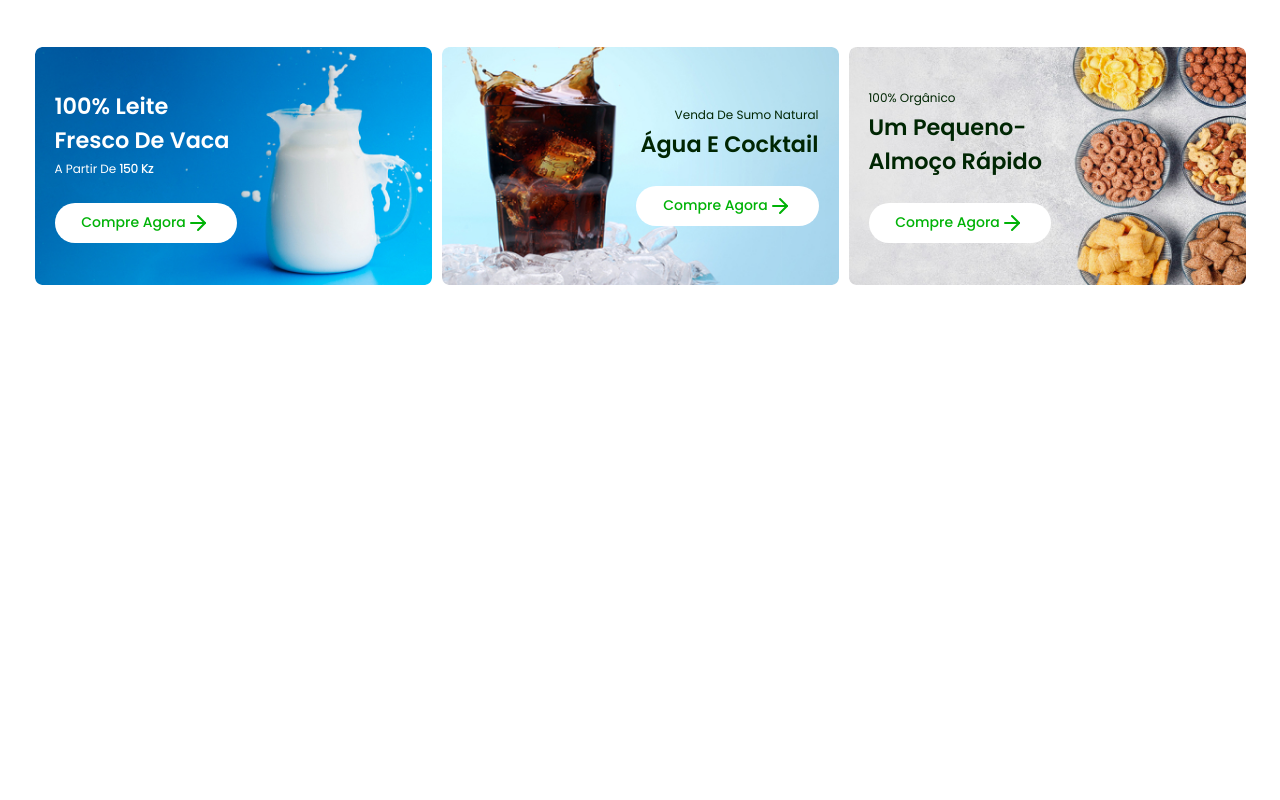
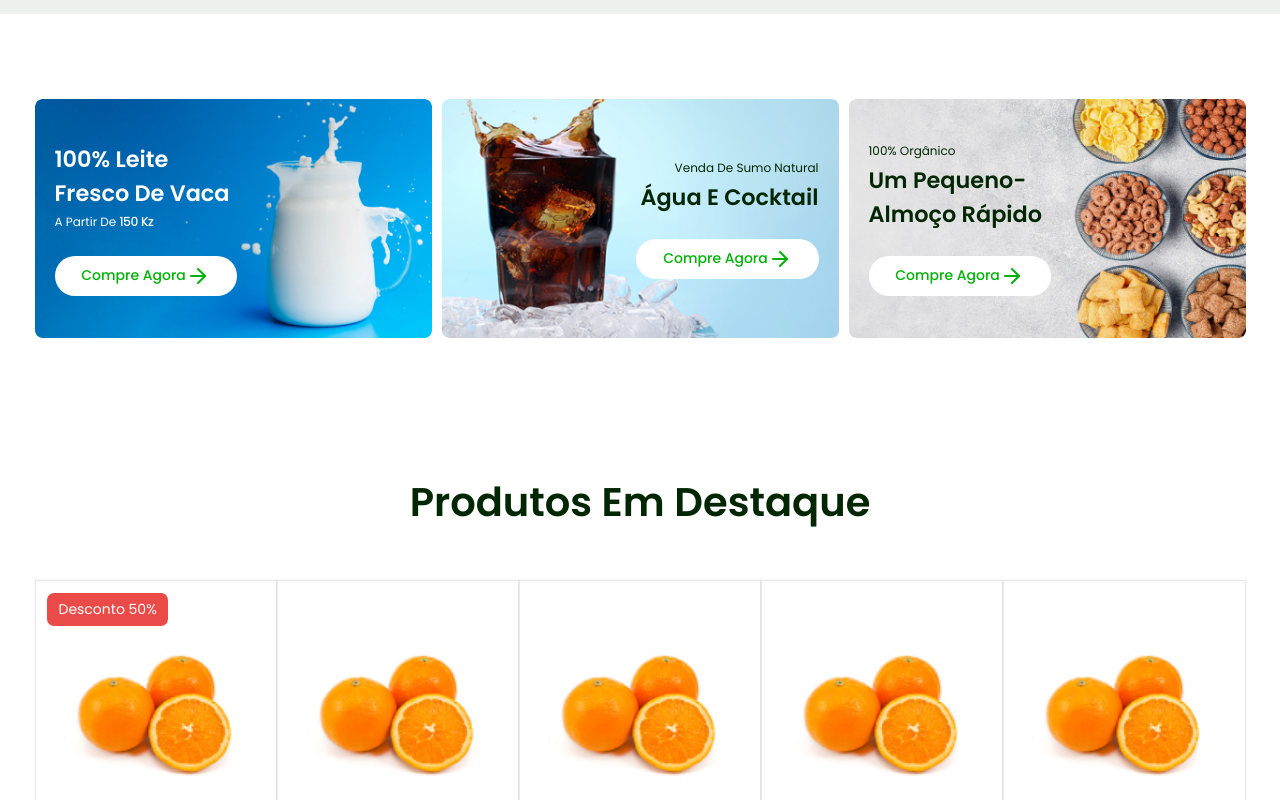
Before and after one commit to delciocapolo/agricolar, a React (Vite) app: page / in a window 1280 px wide. Shown: the part 2000-2800 px from the top of the page. Before the commit the page ends 2371 px from the top, so only its background shows below. Built offline with nearby package versions, Linux system fonts and the light colour scheme.

Commit message:
FeaturedComponent is done

```diff
--- a/src/components/BG/BG.tsx
+++ b/src/components/BG/BG.tsx
@@ -39,6 +39,7 @@ const BG = () => {
         width: 100%;
         // background-color: red;
         margin-top: 13.5%;
+        padding-bottom: 3.3rem;
         flex-direction: column;
 
         // & > * {
--- a/src/components/Body/Skeleton.tsx
+++ b/src/components/Body/Skeleton.tsx
@@ -3,6 +3,7 @@ import Header from "../Header/Header";
 import BG from "../BG/BG";
 import { PaddingProvider } from "../contexts/padding";
 import Banners from "../main-components/Banners/Banners";
+import FeaturedProducts from "../FeaturedProducts/FeaturedProducts";
 
 const SkeletonContainer = styled['main']``;
 
@@ -13,6 +14,7 @@ const Skeleton = () => {
                 <Header />
                 <BG />
                 <Banners />
+                <FeaturedProducts />
             </SkeletonContainer>
         </PaddingProvider>
     )
--- /dev/null
+++ b/src/components/FeaturedProducts/FeaturedProducts.tsx
@@ -0,0 +1,53 @@
+import styled from "@emotion/styled"
+import { Container as ContainerBase } from "../Container/Container";
+import Normal from "../main-components/Product5n/Normal";
+
+const FeaturedProductsContainer = styled['div']`
+    width: 100%;
+    padding: 3rem 0;
+    // background-color: red;
+`;
+const Container = styled(ContainerBase)`
+    margin: auto;
+    min-height: 0;
+`;
+const Title = styled['h1']`
+    font: var(--Display03-600);
+    color: var(--Green-900);
+    text-align: center;
+    // background-color: brown;
+`;
+const Products = styled['div']`
+    width: 100%;
+    gap: 0;
+    padding: 3rem 0;
+
+    & > div {
+        box-shadow: inset 0 0 0 1px rgba(51, 51, 51, 0.1), 0 0 1px 1px rgba(51, 51, 51, 0.03);
+        border-radius: 0;
+        flex: 1 1 242px;
+
+        &:hover {
+            transform: scale(1.02);
+        }
+    }
+`;
+
+const FeaturedProducts = () => {
+    return (
+        <FeaturedProductsContainer>
+            <Container>
+                <Title>produtos em destaque</Title>
+                <Products className="d-flex">
+                    <Normal price={12} ratingNumber={3} saleStatus={['sale']} saleValue={50} />
+                    <Normal price={12} ratingNumber={3} />
+                    <Normal price={12} ratingNumber={3} />
+                    <Normal price={12} ratingNumber={3} />
+                    <Normal price={12} ratingNumber={3} />
+                </Products>
+            </Container>
+        </FeaturedProductsContainer>
+    )
+};
+
+export default FeaturedProducts;
--- a/src/components/Header/Header.tsx
+++ b/src/components/Header/Header.tsx
@@ -1,3 +1,4 @@
+import { MouseEvent, useContext, useState } from "react";
 import styled from "@emotion/styled";
 import Box from "../main-components/TopLevelComponent/Box/Box";
 import cestoFrutas from '../../assets/products/Image.jpg';
@@ -5,7 +6,6 @@ import fruta1 from '../../assets/products/Rectangle 5-1.jpg';
 import Information from "./Information/Information";
 import Tracker from "./Tracker/Tracker";
 import Arrow from "./Arrow/Arrow";
-import { MouseEvent, useContext, useState } from "react";
 import { PaddingContext } from "../contexts/padding";
 
 interface IItemsArrow {
@@ -99,7 +99,7 @@ const Header = () => {
 
     const [currentIndex, setCurrentIndex] = useState<number>(0);
 
-    const handleClickRight = (_: MouseEvent<HTMLButtonElement>) => {
+    const handleClickRight = (_?: MouseEvent<HTMLButtonElement>) => {
         console.log(currentIndex);
         setCurrentIndex(prev => {
             const next = prev + 1;
@@ -111,7 +111,7 @@ const Header = () => {
         });
         console.log(currentIndex);
     }
-    const handleClickLeft = (_: MouseEvent<HTMLButtonElement>) => {
+    const handleClickLeft = (_?: MouseEvent<HTMLButtonElement>) => {
         console.log(currentIndex);
         setCurrentIndex(prev => {
             const next = prev - 1;
--- a/src/components/Header/Information/Information.tsx
+++ b/src/components/Header/Information/Information.tsx
@@ -59,7 +59,7 @@ const Information = () => {
         <InformationContainer className="d-flex">
             <Heading className="d-flex">
                 <HeadingWelcome>seja-bem vindo ao agricolar</HeadingWelcome>
-                <HeadingContent>alimentos organicos & saudáveis</HeadingContent>
+                <HeadingContent>alimentos orgânicos & saudáveis</HeadingContent>
             </Heading>
 
             <InfoText>Frete grátis em todos os pedidos. Entregamos, com prazer</InfoText>
```
